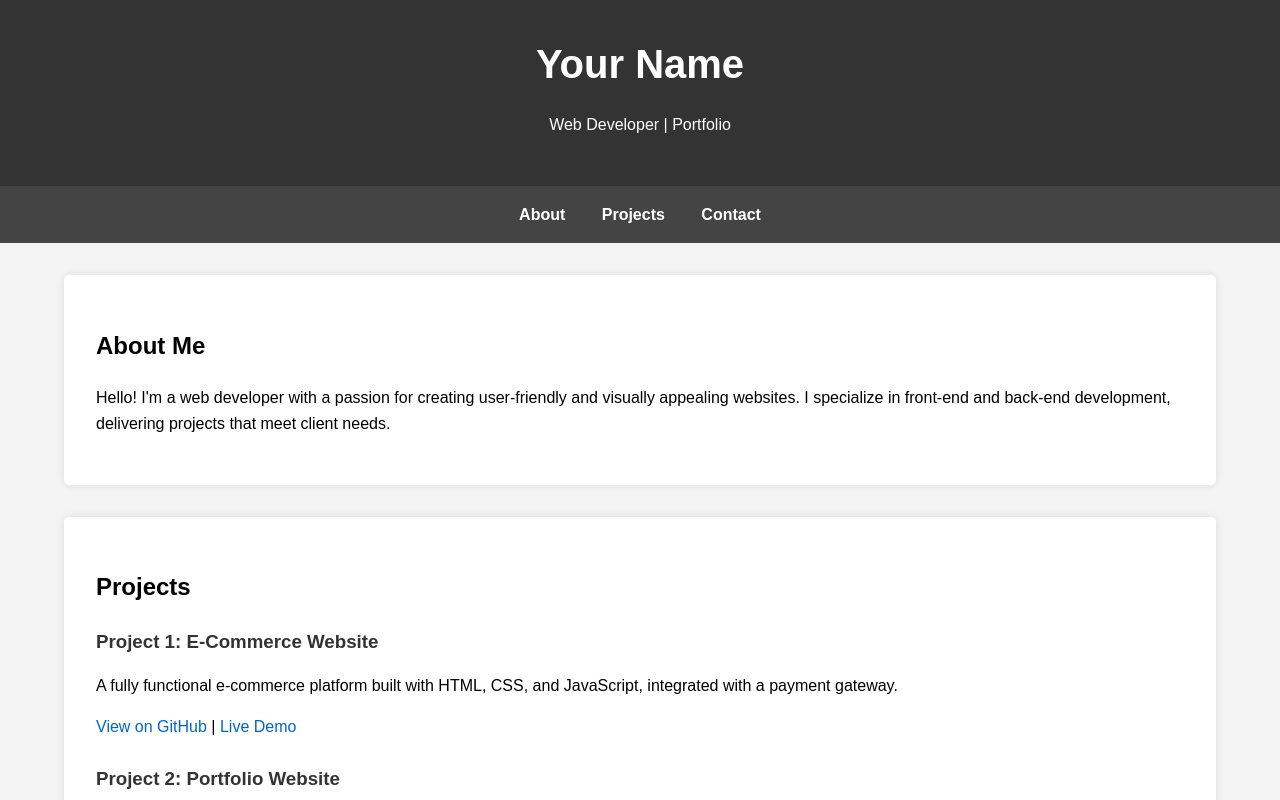
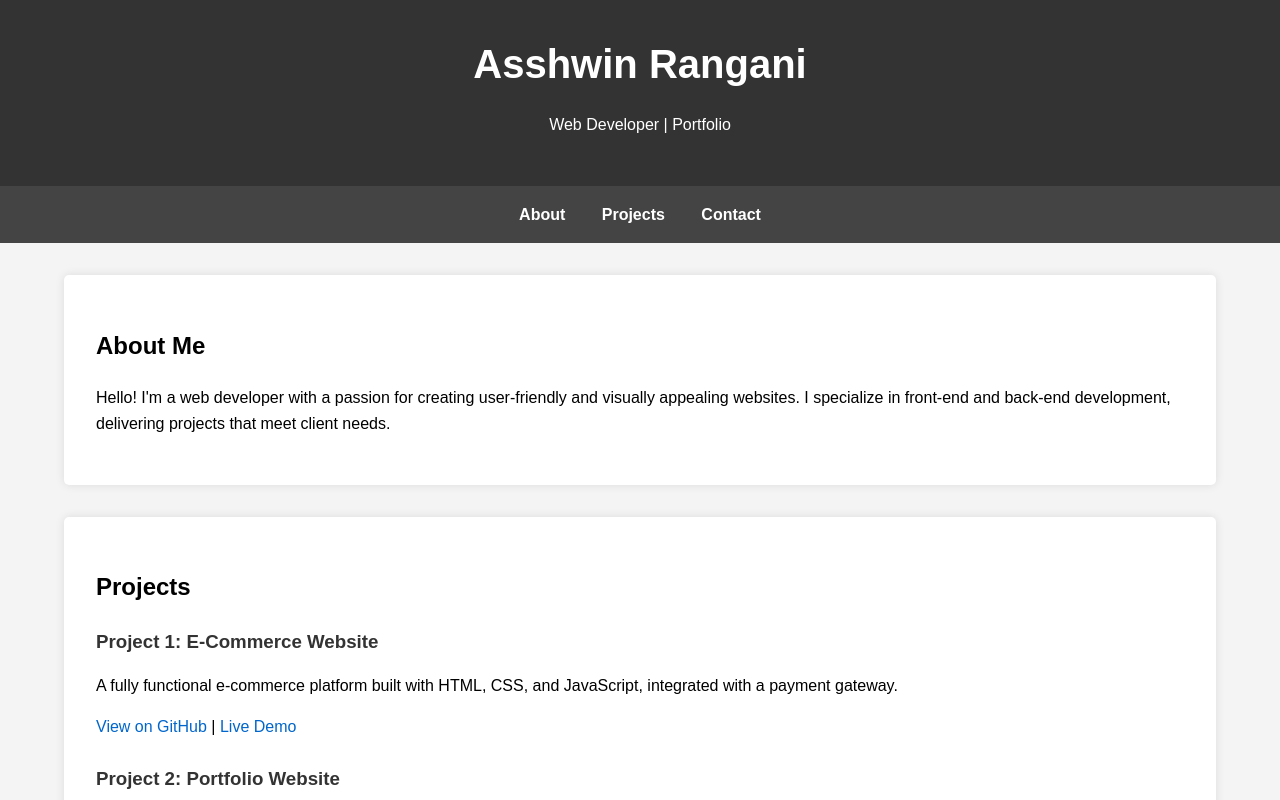
Before and after one commit to ashwinrangani/ashwinrangani.github.io, a plain HTML site: page index.html in a window 1280 px wide. Shown: the top 800 px of the page. Drawn offline with Linux system fonts and the light colour scheme.

Commit message:
Update index.html

```diff
--- a/index.html
+++ b/index.html
@@ -3,7 +3,7 @@
 <head>
     <meta charset="UTF-8">
     <meta name="viewport" content="width=device-width, initial-scale=1.0">
-    <title>Your Name - Portfolio</title>
+    <title>Asshwin Rangani - Portfolio</title>
     <style>
         body {
             font-family: Arial, sans-serif;
@@ -137,7 +137,7 @@
 </head>
 <body>
     <header>
-        <h1>Your Name</h1>
+        <h1>Asshwin Rangani</h1>
         <p>Web Developer | Portfolio</p>
     </header>
     <nav>
```
